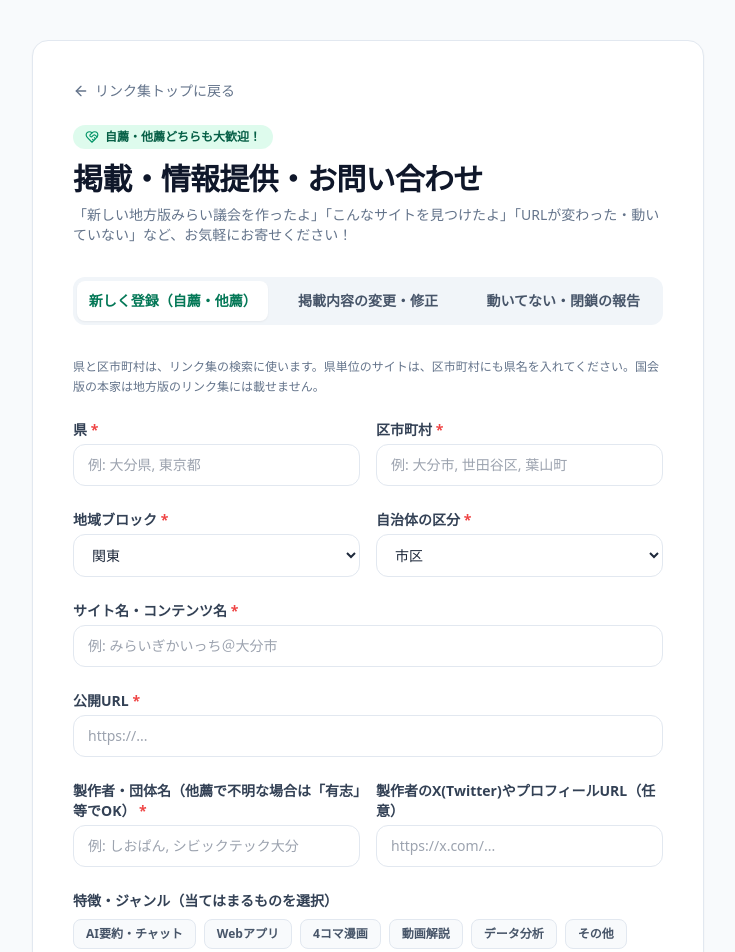
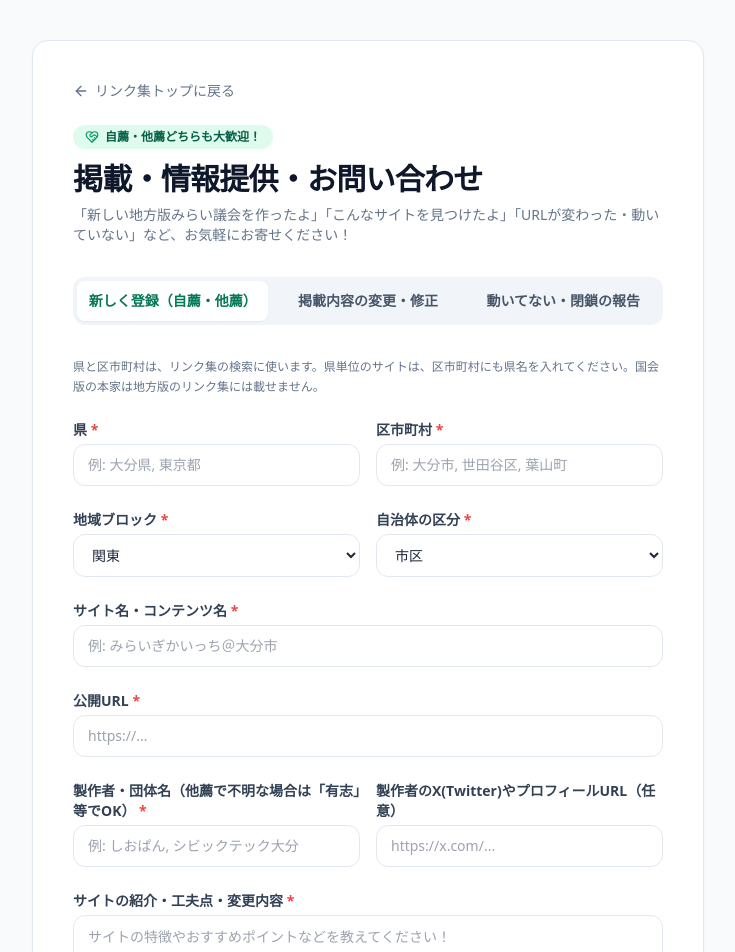
Before and after one commit to shiosasa/mirai-gikai-portal, a Next.js app: page /submit in a window 1280 px wide. Shown: the top 952 px of the page, without its empty margins (272-1007 px from the left). Built offline with nearby package versions, Linux system fonts and the light colour scheme.

Commit message:
連絡フォームから特徴・ジャンルの選択項目を削除

```diff
--- a/src/app/submit/page.tsx
+++ b/src/app/submit/page.tsx
@@ -3,18 +3,9 @@
 import { useState } from "react";
 import Link from "next/link";
 import { ArrowLeft, CheckCircle2, Send, HeartHandshake, AlertCircle } from "lucide-react";
-import { SiteGenre, GovernanceType, RegionCategory } from "@/types/portal";
+import { GovernanceType, RegionCategory } from "@/types/portal";
 
 export type ReportType = "new" | "update" | "broken";
-
-const GENRES: SiteGenre[] = [
-  "AI要約・チャット",
-  "Webアプリ",
-  "4コマ漫画",
-  "動画解説",
-  "データ分析",
-  "その他",
-];
 
 const REGIONS: RegionCategory[] = [
   "北海道・東北",
@@ -40,7 +31,6 @@ export default function SubmitPage() {
     authorName: "",
     authorSocialUrl: "",
     description: "",
-    genres: [] as SiteGenre[],
     reporterName: "",
     reporterContact: "",
     brokenDetail: "",
@@ -49,15 +39,6 @@ export default function SubmitPage() {
   const [submitted, setSubmitted] = useState(false);
   const [isSubmitting, setIsSubmitting] = useState(false);
   const [errorMessage, setErrorMessage] = useState("");
-
-  const toggleGenre = (genre: SiteGenre) => {
-    setFormData((prev) => ({
-      ...prev,
-      genres: prev.genres.includes(genre)
-        ? prev.genres.filter((g) => g !== genre)
-        : [...prev.genres, genre],
-    }));
-  };
 
   const handleSubmit = async (e: React.FormEvent) => {
     e.preventDefault();
@@ -371,29 +352,6 @@ export default function SubmitPage() {
                 </div>
               </div>
 
-              {/* ジャンル選択 */}
-              <div>
-                <label className="block font-bold text-slate-700 mb-2">
-                  特徴・ジャンル（当てはまるものを選択）
-                </label>
-                <div className="flex flex-wrap gap-2">
-                  {GENRES.map((genre) => (
-                    <button
-                      type="button"
-                      key={genre}
-                      onClick={() => toggleGenre(genre)}
-                      className={`px-3 py-1.5 rounded-lg border text-xs font-semibold transition-all ${
-                        formData.genres.includes(genre)
-                          ? "bg-emerald-600 text-white border-emerald-600 shadow-sm"
-                          : "bg-slate-50 text-slate-600 border-slate-200 hover:bg-slate-100"
-                      }`}
-                    >
-                      {genre}
-                    </button>
-                  ))}
-                </div>
-              </div>
-
               {/* 紹介文 */}
               <div>
                 <label className="block font-bold text-slate-700 mb-1">
```
Also changed, not shown: 1 other file (tests, documents, lock files or other folders).
